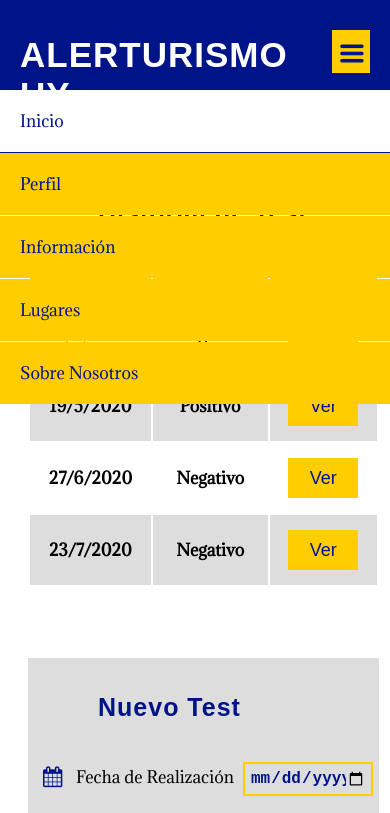
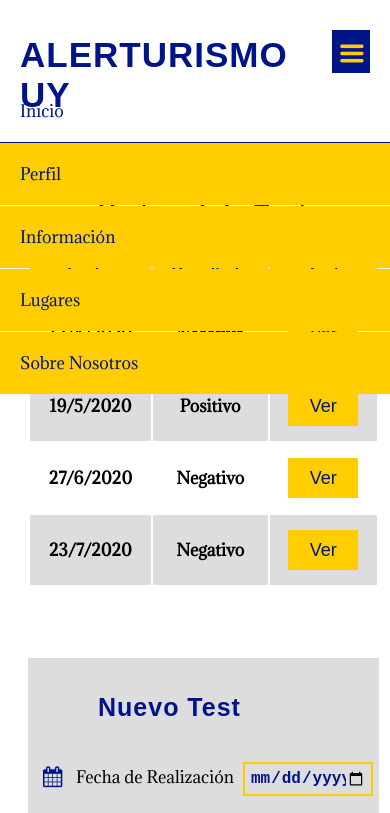
Before and after one commit to Diosaret/pruebadeinterfaz, a plain HTML site: page index.html in a window 390 px wide. Both pictures are taken after a click on the element 351 px from the left and 51 px from the top of the page. Shown: the top 813 px of the page. Drawn offline with Linux system fonts and the light colour scheme.

Commit message:
Modifique la vista del menu en movil

```diff
--- a/css/mail.css
+++ b/css/mail.css
@@ -1,11 +1,11 @@
 @font-face {
   font-family: 'mail';
-  src: url('../font/mail.eot?75271266');
-  src: url('../font/mail.eot?75271266#iefix') format('embedded-opentype'),
-       url('../font/mail.woff2?75271266') format('woff2'),
-       url('../font/mail.woff?75271266') format('woff'),
-       url('../font/mail.ttf?75271266') format('truetype'),
-       url('../font/mail.svg?75271266#mail') format('svg');
+  src: url('../font/mail.eot?31027038');
+  src: url('../font/mail.eot?31027038#iefix') format('embedded-opentype'),
+       url('../font/mail.woff2?31027038') format('woff2'),
+       url('../font/mail.woff?31027038') format('woff'),
+       url('../font/mail.ttf?31027038') format('truetype'),
+       url('../font/mail.svg?31027038#mail') format('svg');
   font-weight: normal;
   font-style: normal;
 }
@@ -15,7 +15,7 @@
 @media screen and (-webkit-min-device-pixel-ratio:0) {
   @font-face {
     font-family: 'mail';
-    src: url('../font/mail.svg?75271266#mail') format('svg');
+    src: url('../font/mail.svg?31027038#mail') format('svg');
   }
 }
 */
@@ -58,5 +58,6 @@
 .icon-calendar:before { content: '\e800'; } /* '' */
 .icon-clipboard:before { content: '\e801'; } /* '' */
 .icon-doc:before { content: '\e802'; } /* '' */
+.icon-cancel:before { content: '\e803'; } /* '' */
 .icon-menu:before { content: '\f008'; } /* '' */
 .icon-paste:before { content: '\f0ea'; } /* '' */
--- a/css/style.css
+++ b/css/style.css
@@ -1,18 +1,15 @@
 @font-face{
 	font-family: "Adamina";
     src:url(../font/Adamina-Regular.ttf);
-
 }
 
 @font-face{
 	font-family: "Montserrat";
     src:url(../font/Montserrat-Italic.ttf);
-
 }
 @font-face{
 	font-family: "Montserrat";
     src:url(../font/Montserrat-Bold.ttf);
-
 }
 body{
     font-family: 'Adamina', sans-serif;
@@ -56,36 +53,58 @@ margin-left: 20px;
     margin-right: 20px;
 	margin-top: 30px;
 	margin-left: auto;
-
 	cursor: pointer;
 
 }
 .icon-menu:hover{
 	background: white;
-	color:;
+
 }
-
-
 .nav{
 	position: absolute;
-	top: 60px;
+	top: -30px;
 	left: -100%;
 	width: 100%;
 	transition: 0.4s;
 
 }
+
+.nav .inicio{
+
+padding-top: 100px;
+
+}
+.menu1{
+	color: #FFCD00;
+	background: #001489;
+	z-index: 2000;
+}
+
 .menu{
 	list-style: none;
 	padding: 0;
 	margin: 0;
 	margin-top: 30px;
+}
 
 
+.mostrar{
+	left: 0px;
+	z-index: 1000;
+
 }
-.mostrar{
-	left: 0;
-	z-index: 1000;
+
+
+.title1{
+align-content: center;
+font-size: 35px;
+color:  #001489;
+margin-top: 35px;
+margin-left: 20px;
+z-index: 2500;
 }
+
+
 
 
 .menu__link{
@@ -95,7 +114,6 @@ background: #FFCD00;
 text-decoration: none;
 color:  #001489;
 margin-top: 1px;
-
 
 }
 
@@ -118,8 +136,6 @@ color:  #001489;
  	width: 90%;
  	margin-left: 28px;
  	margin-bottom: 40px;
-
-
  }
 
 .titulo1{
@@ -132,8 +148,6 @@ font-size: 25px;
 .tabla{
 text-align: center;
 border-collapse: collapse;
-
-
 }
 th,td{
 	padding: 15px;
@@ -214,8 +228,6 @@ label{
 	font-size: 16px;
 	font-weight: 600;
 	cursor: pointer;
-
-
 }
 select{
     width: 140px;
@@ -228,8 +240,6 @@ select{
 	font-size: 16px;
 	font-weight: 600;
 	cursor: pointer;
-
-
 }
 
  form.contact input[type="submit"]{
@@ -238,10 +248,8 @@ select{
 	padding: 10px;
 	border: none;
 	margin-left: 70px;
-
 	margin-top: 60px;
 	margin-bottom: 50px;
-
     color: #001489;
 	font-size: 16px;
 	font-weight: 600;
@@ -254,7 +262,7 @@ border-color: #ffcd00;
 border: 2px solid;
 
 }
-/*Estilos responsive*/
+/*----------Estilos responsive--------------*/
 
 @media(min-width:680px){
 
@@ -300,6 +308,11 @@ form.contact input[type="submit"]{
 .title{
 	font-size: 50px;
 }
+.nav .inicio{
+
+padding-top: 20px;
+
+}
 
 .nav{
 position: static;
--- a/index.html
+++ b/index.html
@@ -5,21 +5,20 @@
 	<meta http-equiv="X-UA-Compatible" content="IE=edge">
 	<meta charset="utf-8">
 	<title></title>
-	<meta name="viewport" content="width=device-width, user-scalable=yes, initial-scale=1.0, maximum-scale=3.0, minimum-scale=1.0">
+	<meta name="viewport" content="width=device-width, user-scalable=yes, initial-scale=1.0, maximum-scale=3.0,minimum-scale=1.0">
     <link rel="stylesheet" type="text/css" href="css/style.css">
 	<link rel="stylesheet" type="text/css" href="css/mail.css">
     <link rel="shortcut icon" href= "" type="image/x-icon" />
 </head>
+
 <body>
-<div>
-
-<header class="header">
+<header class="header" >
 	<div class="contenedor">
-	<h1 class="title">ALERTURISMO UY</h1>
+	<h1 class="title" id="title">ALERTURISMO UY</h1>
 	<span class="icon-menu" id="btn-menu"></span>
-    <nav class="nav" id="nav">
+    <nav class="nav" id="nav" >
     <ul class="menu">
-    	<li class="menu__item"><a class="menu__link select" href="">Inicio</a></li>
+    	<li class="menu__item"><a class="menu__link inicio select" href="">Inicio</a></li>
         <li class="menu__item"><a class="menu__link" href="">Perfil</a></li>
         <li class="menu__item"><a class="menu__link" href="">Informaci&oacute;n</a></li>
         <li class="menu__item"><a class="menu__link" href="">Lugares</a></li>
@@ -32,8 +31,6 @@
 <div class="historial">
     <div class="contenedor1">
 	<h3 class="titulo1">Historial de Test</h3>
-
-
            <table >
                <thead>
                	<tr>
@@ -58,39 +55,20 @@
 <div class="nuevo">
     <div class="contenedor2">
 	<h3 class="titulo1">Nuevo Test</h3>
-
-
          <form action="" class="contact"  method="POST"  >
-
 	     <i class="icon-calendar iconos"></i>
 		 <label>Fecha de Realizaci&oacute;n </label>
-
          <input type="date"  placeholder="Nombre" name="nombre" required="required" value="2020/08/08"><br>
          <i class="icon-clipboard iconos"></i>
          <label>Resultado</label>
-
              <select name="">
-
              <option>Positivo</option>
-
              <option>Negativo</option>
-
-
              </select>
 <br>
   <input type="submit" value="Adjuntar Test" name="" >
-
-
-
-
-
 	</form></div>
 </div>
-</div>
-
-<footer>
-</footer>
-
 </div>
 <script src="js/menu.js"> </script>
 </body>
--- a/js/menu.js
+++ b/js/menu.js
@@ -1,7 +1,13 @@
 var btnMenu = document.getElementById('btn-menu');
 var nav = document.getElementById('nav');
+var title1 = document.getElementById('title');
+
+
 
 btnMenu.addEventListener('click', function(){
 nav.classList.toggle('mostrar');
+title1.classList.toggle('title1');
+btnMenu.classList.toggle('menu1');
+
 
 })
```
Also changed, not shown: font/mail.ttf, font/mail.woff, font/mail.woff2, 2 other files. Lines whose indentation alone changed are shown as unchanged.
